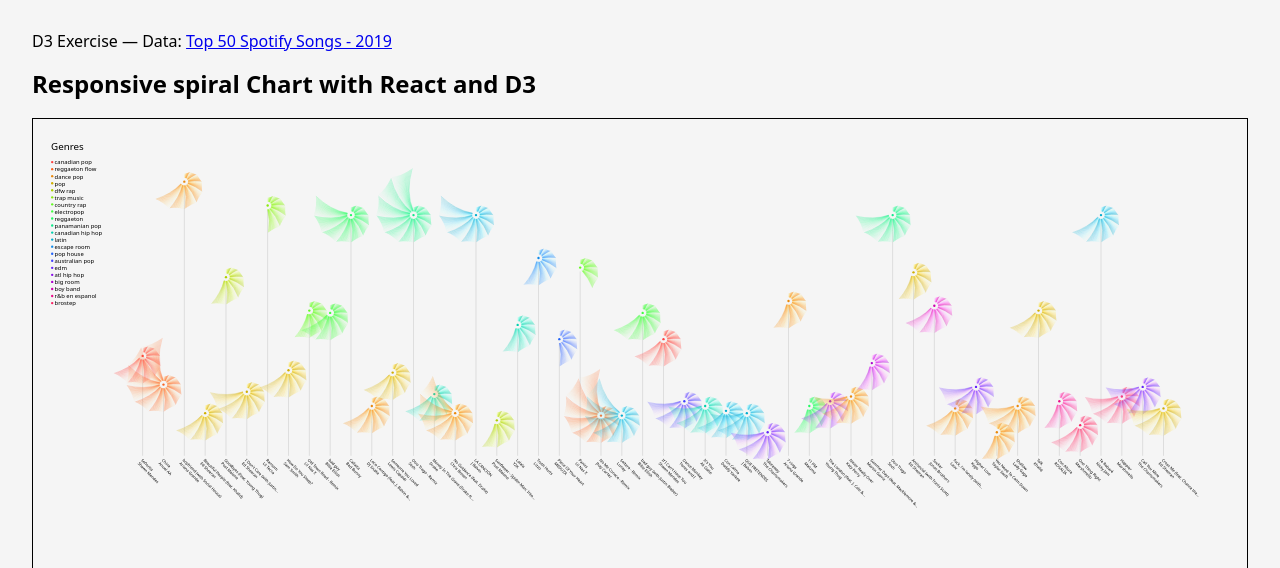
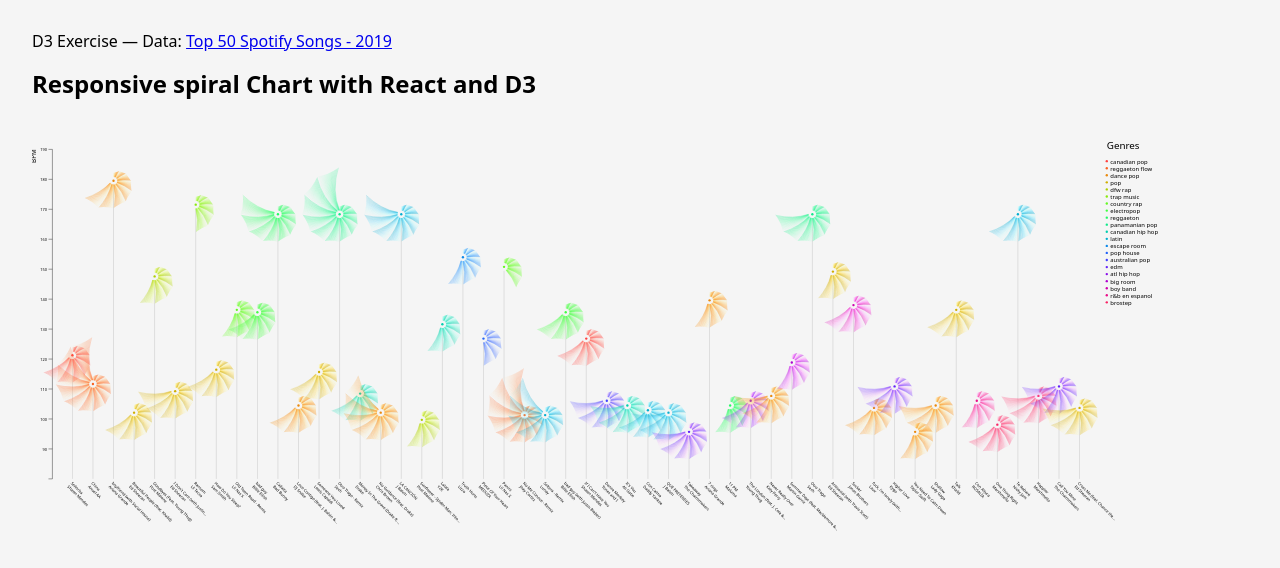
Before and after one commit to edoguido/D3-buildup-edoardo, a React app: page / in a window 1280 px wide. Shown: the top 568 px of the page. Built offline with nearby package versions, Linux system fonts and the light colour scheme.

Commit message:
🐚 Add Y Axis and move legend on the right side

```diff
--- a/src/components/SpiralMultiples.js
+++ b/src/components/SpiralMultiples.js
@@ -38,7 +38,7 @@ export default function SpiralMultiples(props) {
   //     spiralAngle: song.length,
   //   }
   // })
-  const datasetColumnNames = ['Genre', 'BPM', 'Loudness', 'Song Length']
+  const legendEntries = ['Genre', 'BPM', 'Loudness', 'Song Length']
   //
   // convert a discrete scale in a continuous one
   const differentGenres = numberOfDistinctElements(dataset, 'genre')
@@ -53,7 +53,7 @@ export default function SpiralMultiples(props) {
   })
   const [width] = useState(2880)
   const [height] = useState(840)
-  const [viewBox] = useState([0, 0, width + margin.right, height + margin.bottom])
+  const [viewBox] = useState([0, 0, width + margin.right, height])
 
   //
   // graph constants
@@ -71,7 +71,13 @@ export default function SpiralMultiples(props) {
   const axisBottomLabelsPadding = 12
   //
   // legend
-  const legendWidth = 240
+  const legendPadding = {
+    top: 0,
+    right: 40,
+    bottom: 40,
+    left: 80,
+  }
+  const legendWidth = 240 + legendPadding.left + legendPadding.right
   const legendEntryHeight = fontSize * 1.8
   const legendSymbolSize = 6
   //
@@ -79,12 +85,16 @@ export default function SpiralMultiples(props) {
   const colorScheme = d3.scaleSequential(d3.interpolateSinebow).domain([0, differentGenres.length])
   const xScale = d3
     .scaleLinear()
-    .range([0, width - margin.right])
+    .range([0, width - margin.right - margin.left])
     .domain([0, dataset.length])
   const yScale = d3
     .scaleLinear()
     .range([height - margin.bottom, margin.top])
     .domain(d3.extent(dataset, d => d.bpm))
+
+  const yScaleTicks = yScale.ticks()
+  const yScaleAxisTitlePadding = 12
+  const yScaleWidth = 30 + yScaleAxisTitlePadding
 
   //
   // trim string starting from next space
@@ -106,7 +116,7 @@ export default function SpiralMultiples(props) {
       <h2>Responsive spiral Chart with React and D3</h2>
       <svg width={width} height={height} viewBox={viewBox} preserveAspectRatio="xMidYMin meet">
         {/* <g className="legend" transform={`translate(0, ${margin.top})`}>
-          {datasetColumnNames.map((legendEntry, j) => {
+          {legendEntries.map((legendEntry, j) => {
             return (
               <g key={j} transform={`translate(${legendEntryWidth * j}, 0)`}>
                 <text x={legendRectSize * 1.5}>{legendEntry}</text>
@@ -114,10 +124,10 @@ export default function SpiralMultiples(props) {
             )
           })}
         </g> */}
-
         <g
           className="legend"
-          transform={`translate(${margin.left + legendSymbolSize}, ${margin.top})`}
+          transform={`translate(${width - margin.right + legendPadding.left}, ${margin.top +
+            legendPadding.top})`}
         >
           <text fontSize={fontSize * 2.5}>Genres</text>
           {differentGenres.map((legendEntry, j) => {
@@ -125,7 +135,7 @@ export default function SpiralMultiples(props) {
               <g key={j} transform={`translate(0, ${legendEntryHeight * (j + 2)})`}>
                 <circle
                   fill={colorScheme(j)}
-                  cx={legendSymbolSize / 2}
+                  cx="0"
                   cy={-legendSymbolSize}
                   r={legendSymbolSize / 2}
                 >
@@ -139,8 +149,43 @@ export default function SpiralMultiples(props) {
           })}
         </g>
         <g
+          className="y-axis"
+          transform={`translate(${margin.left - yScaleWidth + yScaleAxisTitlePadding}, ${
+            margin.top
+          })`}
+        >
+          <text className="y-axis title" transform={`rotate(-90)`} textAnchor="end">
+            BPM
+          </text>
+          <line stroke="black" opacity="1" x1={yScaleWidth} y1="0" x2={yScaleWidth} y2={height} />
+          {yScaleTicks.reverse().map((tick, i) => {
+            const tickLabelYOffset = (height / yScaleTicks.length) * i
+            return (
+              <g
+                key={i}
+                className="y-axis tick"
+                transform={`translate(${yScaleWidth},
+              ${tickLabelYOffset})`}
+              >
+                <text fontSize={fontSize} textAnchor="end" x={-fontSize - 4} dy={fontSize / 2.5}>
+                  {tick}
+                </text>
+                <line stroke="black" opecity="1" x1={-fontSize} y1="0" x2="0" y2="0" />
+              </g>
+            )
+          })}
+          <line
+            stroke="black"
+            opecity="1"
+            x1={-fontSize + yScaleWidth}
+            y1={height}
+            x2={yScaleWidth}
+            y2={height}
+          />
+        </g>
+        <g
           className="chart-area"
-          transform={`translate(${margin.left + legendWidth}, ${margin.top})`}
+          transform={`translate(${margin.left + yScaleWidth * 1.5}, ${margin.top})`}
         >
           {dataset.map((datum, i) => {
             const color = ['#ffffff', colorScheme(differentGenres.indexOf(datum.genre))]
@@ -151,7 +196,7 @@ export default function SpiralMultiples(props) {
                     stroke="black"
                     opacity="0.25"
                     x1="0"
-                    y1={height - yScale(datum.bpm) - margin.bottom / 2}
+                    y1={height - yScale(datum.bpm)}
                     x2="0"
                     y2={spiralInternalRadius}
                   />
@@ -165,8 +210,7 @@ export default function SpiralMultiples(props) {
                   />
                 </g>
                 <g
-                  transform={`translate(${xScale(i) - fontSize / 2}, ${height -
-                    margin.bottom / 2 +
+                  transform={`translate(${xScale(i) - fontSize / 2}, ${height +
                     axisBottomLabelsPadding}) rotate(45)`}
                   fontSize={`${fontSize}px`}
                 >
--- a/src/components/SpiralShell.js
+++ b/src/components/SpiralShell.js
@@ -134,7 +134,7 @@ export function SpiralShell(props) {
               spiralPoints = spiral(internalRadius + START_RADIUS, subModulusAngle, GROWING_FACTOR)
 
               return (
-                <>
+                <g key={k}>
                   {!debug && (
                     <g key={k} style={{ clipPath: `url(#clip-${endAngle})` }}>
                       <path
@@ -149,7 +149,7 @@ export function SpiralShell(props) {
                       />
                     </g>
                   )}
-                </>
+                </g>
               )
             })}
           </g>
--- a/src/style.css
+++ b/src/style.css
@@ -18,14 +18,6 @@ body {
 
 h1 {
   margin: 32px;
-}
-
-svg {
-  border: 1px solid black;
-}
-
-svg > g {
-  border: 1px solid gray;
 }
 
 /* set both chart containers properties */
```
